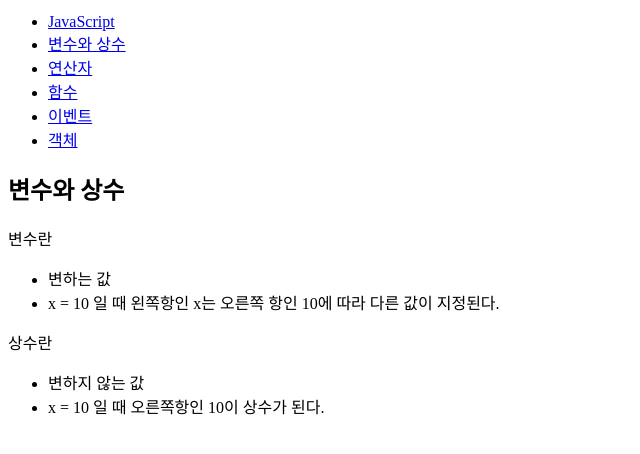
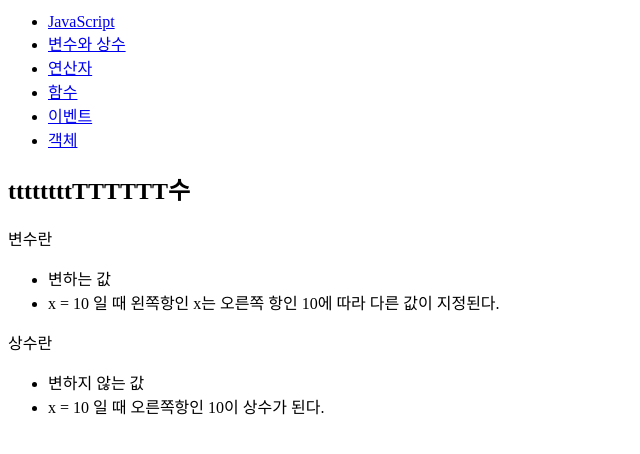
Before and after one commit to yyjin/opentutorials-yyjin, a plain HTML site: page index.html in a window 1280 px wide. Shown: the part 104-558 px from the top of the page, without its empty margins (0-640 px from the left). Drawn offline with Linux system fonts and the light colour scheme.

Commit message:
change index.html

```diff
--- a/index.html
+++ b/index.html
@@ -24,7 +24,7 @@
                 </ul>
             </nav>
             <article>
-                <h2>변수와 상수</h2>
+                <h2>ttttttttTTTTTT수</h2>
                 <div>
                     <p>변수란</p>
                     <ul>
```
